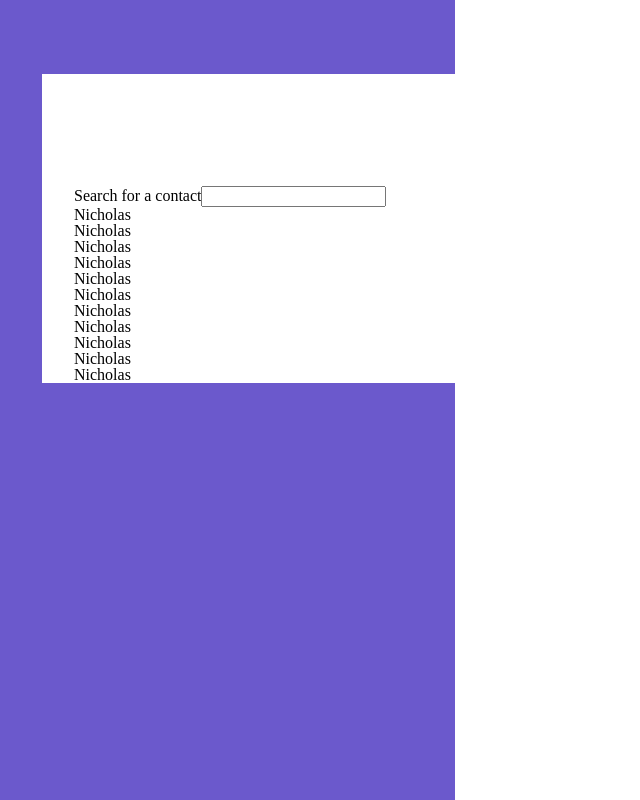
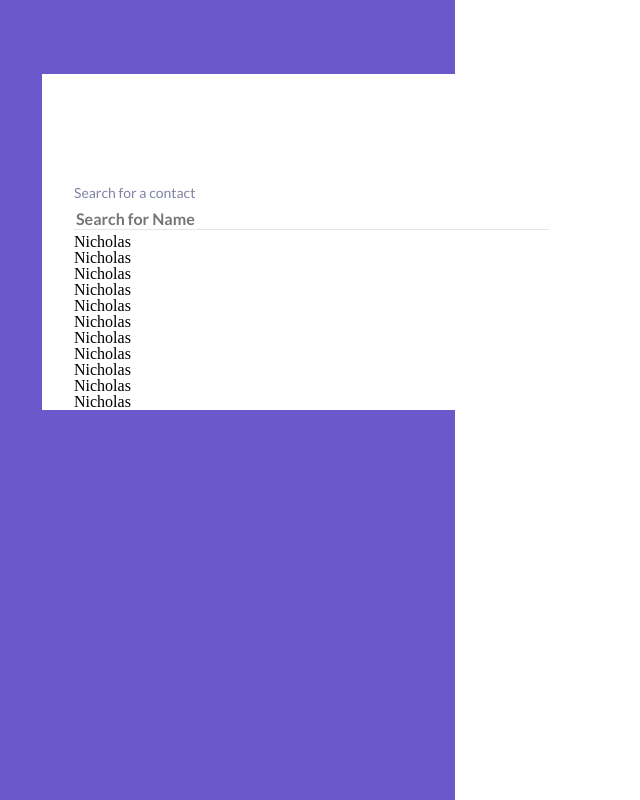
Before and after one commit to WesleyVitor/Contact-list, a Next.js app: page / in a window 1280 px wide. Shown: the whole page, without its empty margins (0-640 px from the left). Built offline with nearby package versions, Linux system fonts and the light colour scheme.

Commit message:
add: Interface do SearchComponent of List

```diff
--- a/components/Container/index.tsx
+++ b/components/Container/index.tsx
@@ -1,5 +1,5 @@
 import React from "react";
-import { ContainerStyle } from "./styles";
+import { ContainerStyle, AsideStyle, Main } from "./styles";
 
 interface Props {
     children: React.FC;
@@ -8,14 +8,8 @@ interface Props {
 const Container: React.FC = ({ children }: Props) => {
     return (
         <ContainerStyle>
-            <aside
-                style={{
-                    height: "100vh",
-                    width: "455px",
-                    background: "#6B59CC",
-                }}
-            ></aside>
-            {children}
+            <AsideStyle />
+            <Main>{children}</Main>
         </ContainerStyle>
     );
 };
--- a/components/Container/styles.ts
+++ b/components/Container/styles.ts
@@ -4,3 +4,16 @@ export const ContainerStyle = styled.main`
     height: 100vh;
     width: 100%;
 `;
+
+export const AsideStyle = styled.aside`
+    height: 100vh;
+    width: 455px;
+    background: #6b59cc;
+`;
+
+export const Main = styled.main`
+    position: absolute;
+    top: 74px;
+    left: 42px;
+    display: flex;
+`;
--- a/components/ListContact/index.tsx
+++ b/components/ListContact/index.tsx
@@ -1,12 +1,14 @@
 import React from "react";
 
-import { SectionList } from "./styles";
+import { SectionList, SearchStyle } from "./styles";
 
 const ListContact: React.FC = () => {
     return (
         <SectionList>
-            <label>Search for a contact</label>
-            <input type="text" />
+            <SearchStyle>
+                <label>Search for a contact</label>
+                <input type="text" placeholder="Search for Name" />
+            </SearchStyle>
 
             <ul>
                 <li>Nicholas</li>
--- a/components/ListContact/styles.ts
+++ b/components/ListContact/styles.ts
@@ -7,3 +7,26 @@ export const SectionList = styled.section`
     padding-right: 45px;
     width: 552px;
 `;
+
+export const SearchStyle = styled.div`
+    display: flex;
+    flex-direction: column;
+    width: 475px;
+    height: 48px;
+
+    > label {
+        font-size: 14px;
+        color: #8083a3;
+        font-family: "Lato", sans-serif;
+        margin-bottom: 8px;
+    }
+
+    > input {
+        font-size: 16px;
+        color: #1a1c1d;
+        font-family: "Lato", sans-serif;
+        font-weight: 700;
+        border: 0;
+        box-shadow: 0 1px 0 rgba(0, 0, 0, 0.1);
+    }
+`;
--- a/pages/index.tsx
+++ b/pages/index.tsx
@@ -6,16 +6,7 @@ import Container from "../components/Container";
 const index: React.FC = () => {
     return (
         <Container>
-            <div
-                style={{
-                    position: "absolute",
-                    top: "74px",
-                    left: "42px",
-                    display: "flex",
-                }}
-            >
-                <ListContact />
-            </div>
+            <ListContact />
         </Container>
     );
 };
--- a/styles/reset.ts
+++ b/styles/reset.ts
@@ -1,6 +1,7 @@
 import { createGlobalStyle } from "styled-components";
 
 export const CreateGlobalStyle = createGlobalStyle`
+@import url('https://fonts.googleapis.com/css2?family=Lato:wght@400;700&display=swap');
 
 html, body, div, span, applet, object, iframe,
 h1, h2, h3, h4, h5, h6, p, blockquote, pre,
```
